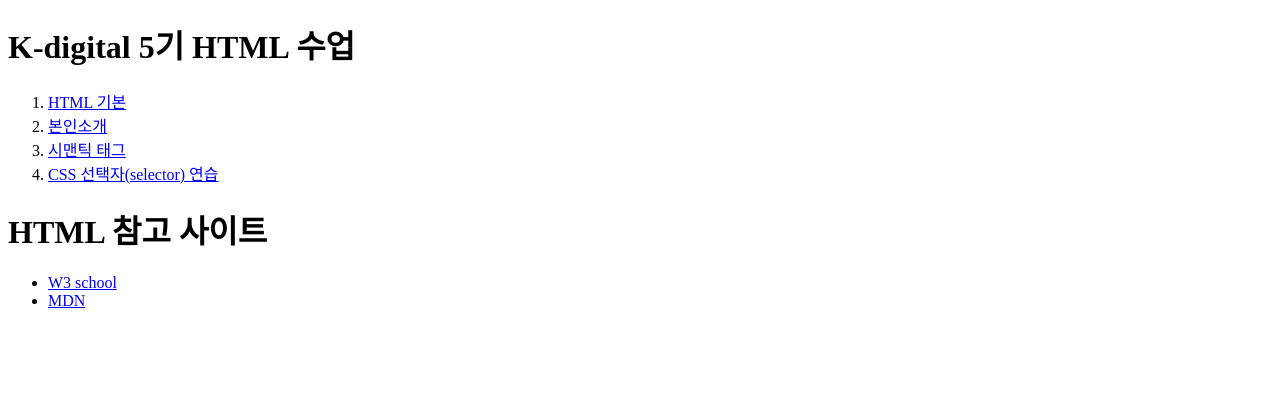
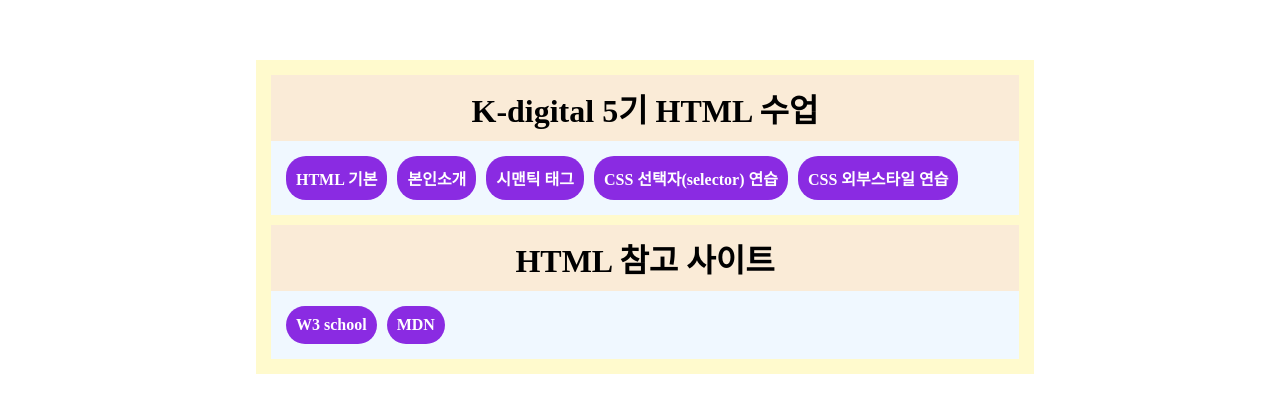
Before and after one commit to bluelessman/k5_htmlcss, a plain HTML site: page index.html in a window 1280 px wide. Drawn offline with Linux system fonts and the light colour scheme.

Commit message:
css231024

```diff
--- a/index.html
+++ b/index.html
@@ -1,9 +1,15 @@
 <!DOCTYPE html>
-<html>
-    <head>
-        <title>K-digital 5기</title>
-    </head>
-    <body>
+<html lang="ko">
+
+<head>
+    <meta charset="UTF-8">
+    <meta name="viewport" content="width=device-width, initial-scale=1.0">
+    <link rel="stylesheet" type='text/css' href="./styles/index.css">
+    <title>K-digital 5기</title>
+</head>
+
+<body>
+    <main>
         <h1>K-digital 5기 HTML 수업</h1>
         <ol>
             <!-- 상대경로 사용 -->
@@ -11,6 +17,7 @@
             <li><a href="./02.html">본인소개</a></li>
             <li><a href="./03.html">시맨틱 태그</a></li>
             <li><a href="./04.html">CSS 선택자(selector) 연습</a></li>
+            <li><a href="./05.html">CSS 외부스타일 연습</a></li>
         </ol>
         <h1>
             HTML 참고 사이트
@@ -19,5 +26,8 @@
             <li><a href="https://www.w3schools.com/">W3 school</a></li>
             <li><a href="https://developer.mozilla.org/ko/">MDN</a></li>
         </ul>
-    </body>
+
+    </main>
+</body>
+
 </html>
--- /dev/null
+++ b/styles/05sample.css
@@ -0,0 +1,72 @@
+* {
+    margin: 0px;
+    padding: 0px;
+  }
+
+  main {
+    background-color: aliceblue;
+    margin-left: 20%;
+    width : 60% ;
+  }
+
+  header {
+    padding: 50px;
+  }
+
+  header > h1 {
+    margin-bottom: 50px;
+    text-align: center;
+  }
+
+  ul {
+    display: flex;
+    justify-content: right;
+    align-items: center;
+    height: 80px;
+    list-style-type: none;
+  }
+
+  li {
+    background-color:royalblue;
+    color: white;
+    margin-left: 10px;
+    width : 80px;
+    padding: 10px 5px;
+    text-align: center;
+    border-radius: 5px;
+  }
+
+  nav a {
+    text-decoration: none;
+    color: white;
+  }
+
+  section, article {
+    margin: 30px;
+    padding: 10px;
+  }
+
+  section > p {
+    margin-top: 20px;
+  }
+
+  article {
+    background-color: white;
+  }
+
+  article > div {
+
+    display: flex;
+    justify-content: center;
+    align-items: center;
+  }
+
+  .divimg  {
+    width: 30%;
+    text-align: center;
+  }
+
+  article p {
+    background-color: bisque;
+    width: 70%;
+  }
--- /dev/null
+++ b/styles/index.css
@@ -0,0 +1,52 @@
+* {
+    padding: 0px;
+    margin: 30px 0px;
+}
+
+main {
+    background-color: lemonchiffon;
+    margin-left: 20%;
+    padding: 5px;
+    width: 60%;
+}
+
+h1 {
+    margin: 10px;
+    margin-bottom: 0px;
+    padding: 10px;
+    text-align: center;
+    background-color: antiquewhite;
+}
+
+ul {
+    display: flex;
+    flex-wrap: wrap;
+    margin: 10px;
+    margin-top: 0px;
+    padding: 10px;
+    background-color: aliceblue;
+}
+
+ol {
+    display: flex;
+    flex-wrap: wrap;
+    margin: 10px;
+    margin-top: 0px;
+    padding: 10px;
+    background-color: aliceblue;
+}
+
+li {
+    list-style-type: none;
+    background-color: blueviolet;
+    margin: 5px;
+    padding: 10px;
+    border-radius: 20px;
+    color: white;
+    font-weight: bold;
+}
+
+a {
+    text-decoration: none;
+    color: white;
+}
--- /dev/null
+++ b/styles/indexsample.css
@@ -0,0 +1,59 @@
+*{
+    margin: 0px;
+    padding: 0px;
+}
+main{
+    width:60vw;
+    height:100vh;
+    display: flex;
+    align-items: center;
+    justify-content: center;
+    flex-direction: column;
+    margin-left: 20vw;
+}
+section,article{
+    width: 80%;
+    padding : 20px;
+}
+
+article{
+    margin-top:20px;
+}
+h1 {
+    background-color: bisque;
+    padding:20px;
+    margin-bottom: 5px;;
+}
+h1,ol,ul{
+    border: 1px solid black;
+}
+ol>li{
+    padding: 5px;
+    margin-left: 30px;
+}
+ol>li:hover{
+    background-color: gainsboro;
+}
+ul{
+    display: flex;
+    list-style-type: none;
+    /* padding:20px; */
+}
+ul>li{
+    margin: 10px;
+    padding: 10px;
+    border-radius: 10px;
+    background-color: dodgerblue;
+    color: white;
+}
+ol>li{
+    border: 1px dotted gray;
+}
+a{
+    text-decoration: none;
+    /* color: white; */
+}
+ul a:hover{
+    background-color: white;
+    color: dodgerblue;
+}
```
Also changed, not shown: 05sample.html (added, +97 -0 lines), 06.html (added, +71 -0 lines), indexsample.html (added, +36 -0 lines), styles/05.css (+12 -4 lines).
